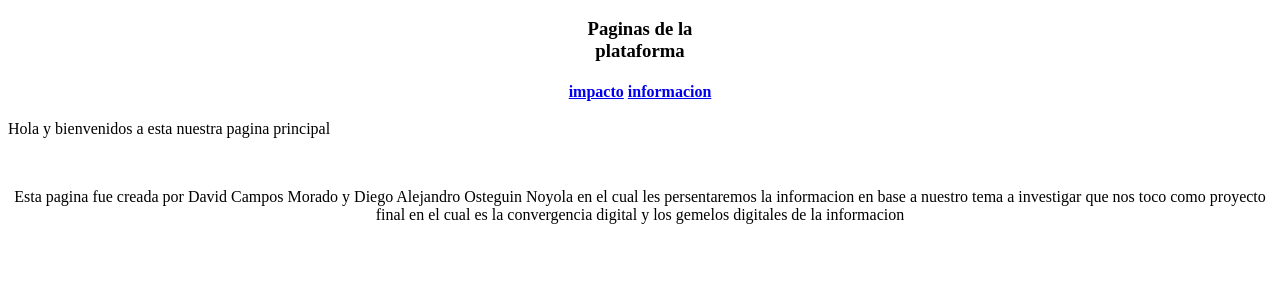
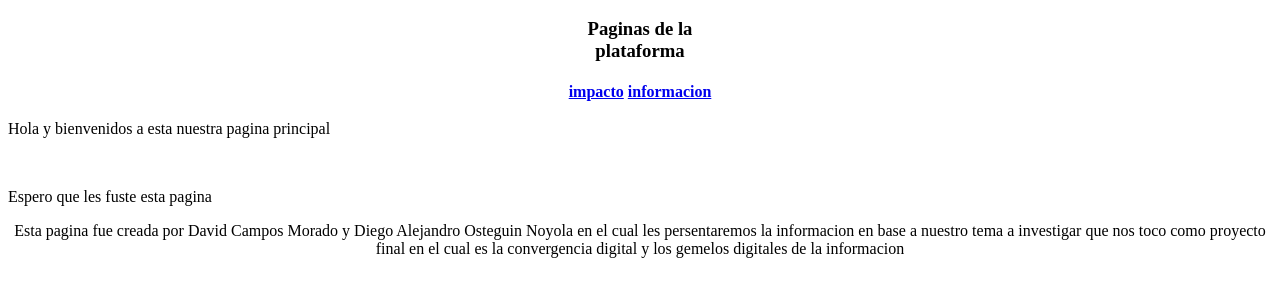
Before and after one commit to Morado654/proyecto, a plain HTML site: page index.html in a window 1280 px wide. Shown: the part 68-364 px from the top of the page. Drawn offline with Linux system fonts and the light colour scheme.

Commit message:
Add files via upload

```diff
--- a/index.html
+++ b/index.html
@@ -22,6 +22,7 @@
         </section>
         <section>
             <p>Hola y bienvenidos a esta nuestra pagina principal </p> <br>
+            <p>Espero que les fuste esta pagina </p>
             <p>
                 <center>
                     Esta pagina fue creada por David Campos Morado y Diego Alejandro Osteguin Noyola en el cual les persentaremos la informacion en base a nuestro tema a investigar
```
